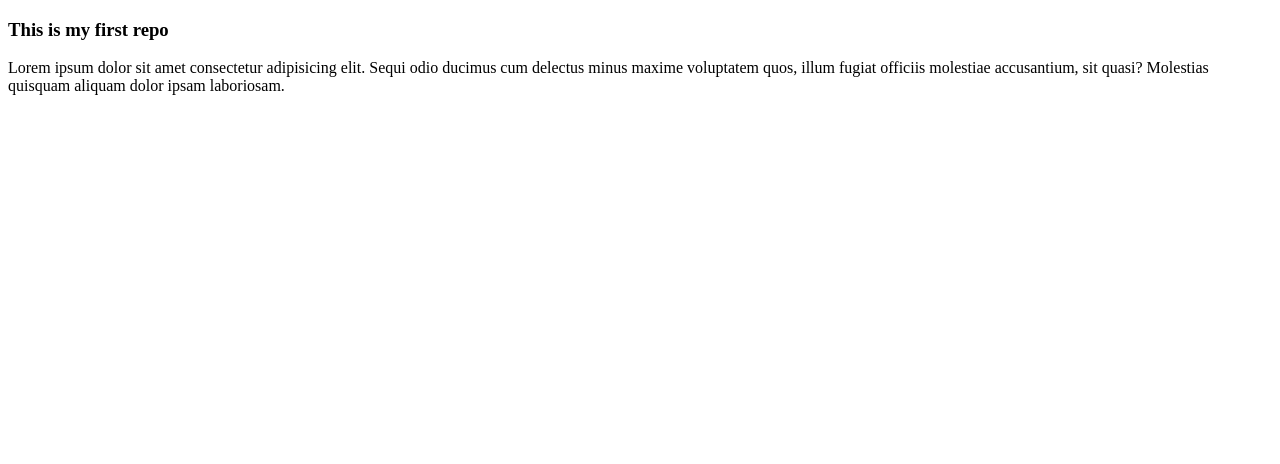
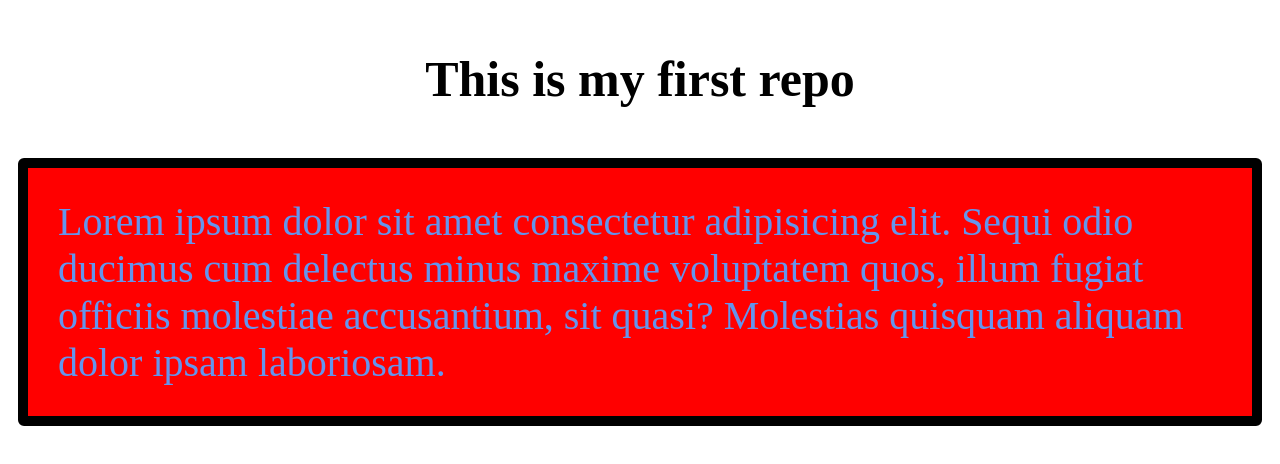
Before and after one commit to hadialhamza/my-first-repo, a plain HTML site: page index.html in a window 1280 px wide. Drawn offline with Linux system fonts and the light colour scheme.

Commit message:
secount commit

```diff
--- a/index.html
+++ b/index.html
@@ -4,6 +4,21 @@
     <meta charset="UTF-8" />
     <meta name="viewport" content="width=device-width, initial-scale=1.0" />
     <title>My first repo</title>
+    <style>
+      p {
+        border: 10px solid black;
+        border-radius: 6px;
+        margin: 10px;
+        color: cornflowerblue;
+        padding: 30px;
+        background-color: red;
+        font-size: 40px;
+      }
+      h3 {
+        font-size: 50px;
+        text-align: center;
+      }
+    </style>
   </head>
   <body>
     <h3>This is my first repo</h3>
```
